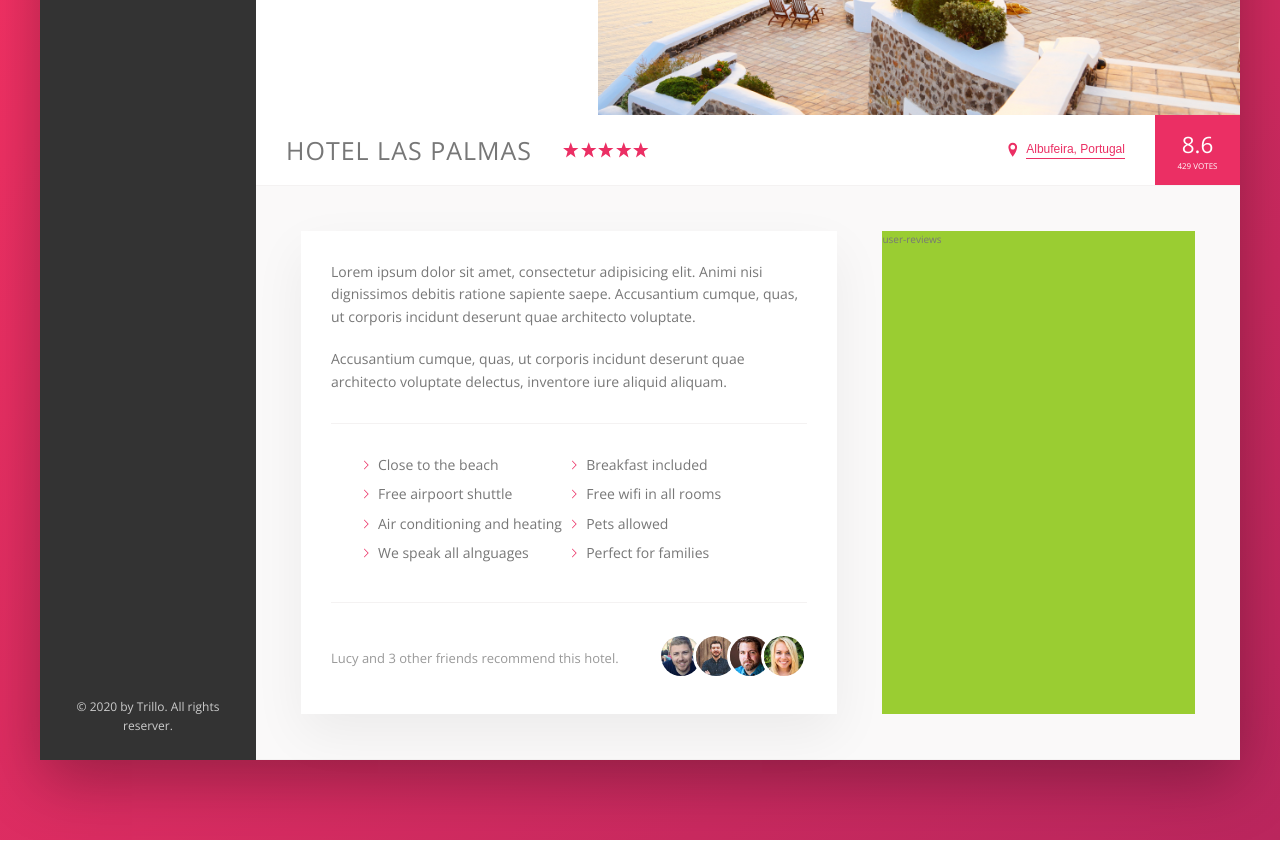
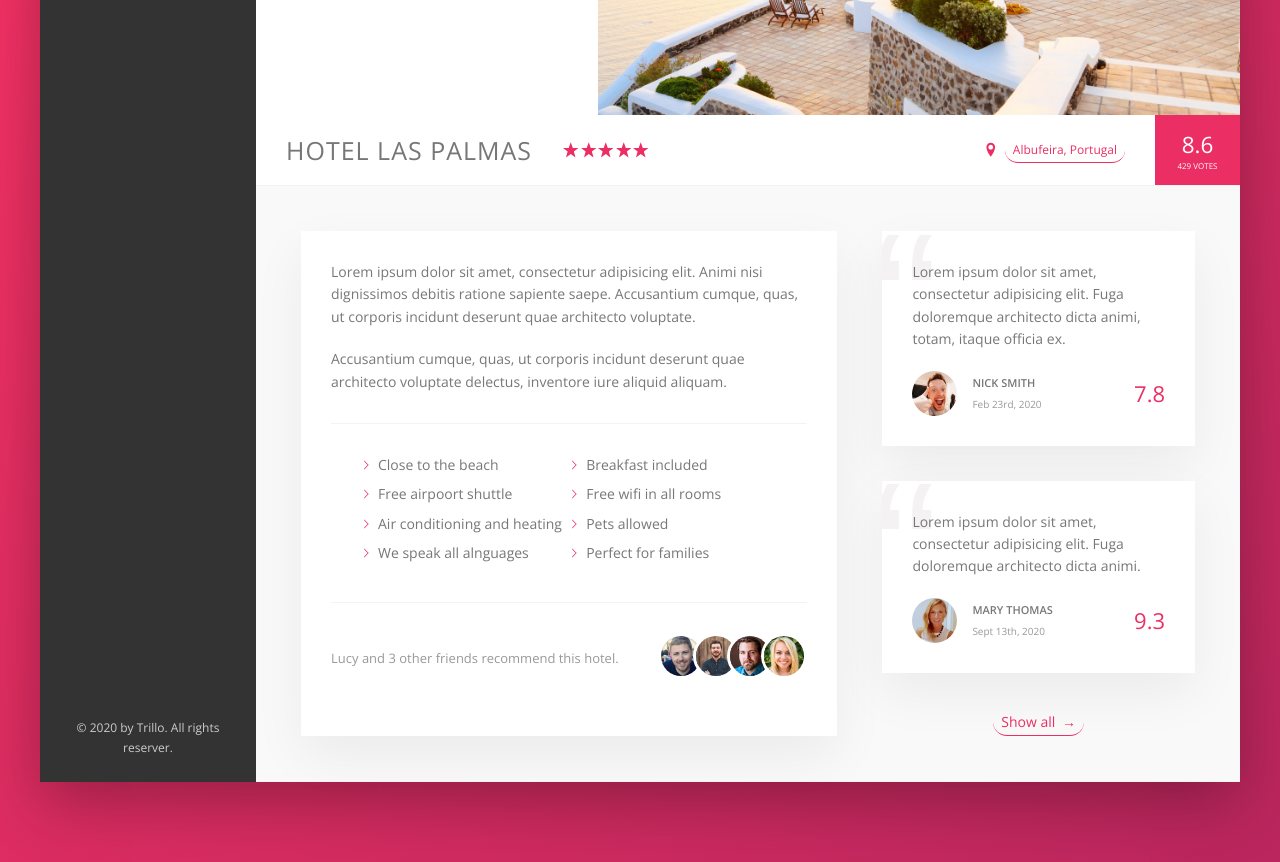
Before and after one commit to Irozaih/trillo, a website: page index.html in a window 1280 px wide. Shown: the part 420-1282 px from the top of the page. Before the commit the page ends 1260 px from the top, so only its background shows below. Drawn offline with nearby package versions, Linux system fonts and the light colour scheme.

Commit message:
Trillo: Add user reviews section.

```diff
--- a/index.html
+++ b/index.html
@@ -164,7 +164,35 @@
                         </div>
 
                         <div class="user-reviews">
-                            user-reviews
+                            <figure class="review">
+                                <blockquote class="review__text">
+                                    Lorem ipsum dolor sit amet, consectetur adipisicing elit. Fuga doloremque architecto dicta animi, totam, itaque officia ex.
+                                </blockquote>
+                                <figcaption class="review__user">
+                                    <img src="img/user-1.jpg" alt="User 1" class="review__photo">
+                                    <div class="review__user-box">
+                                        <p class="review__user-name">Nick Smith</p>
+                                        <p class="review__user-date">Feb 23rd, 2020</p>
+                                    </div>
+                                    <div class="review__rating">7.8</div>
+                                </figcaption>
+                            </figure>
+
+                            <figure class="review">
+                                <blockquote class="review__text">
+                                    Lorem ipsum dolor sit amet, consectetur adipisicing elit. Fuga doloremque architecto dicta animi.
+                                </blockquote>
+                                <figcaption class="review__user">
+                                    <img src="img/user-2.jpg" alt="User 2" class="review__photo">
+                                    <div class="review__user-box">
+                                        <p class="review__user-name">Mary Thomas</p>
+                                        <p class="review__user-date">Sept 13th, 2020</p>
+                                    </div>
+                                    <div class="review__rating">9.3</div>
+                                </figcaption>
+                            </figure>
+
+                            <button class="btn-inline">Show all <span>&rarr;</span></button>
                         </div>
                     </div>
                 </main>
--- a/sass/_component.scss
+++ b/sass/_component.scss
@@ -280,15 +280,26 @@
   display: inline-block;
   color: var(--color-primary);
   background-color: transparent;
+  font-family: inherit;
   font-size: inherit;
   border: none;
   border-bottom: 1px solid currentColor;
-  padding-bottom: 2px;
+  border-radius: 100px;
+  padding: .4rem .8rem;
   cursor: pointer;
-  transform: all .2s;
+  transition: all .2s;
+
+  & > span {
+    margin-left: 3px;
+    transition: margin-left .2s;
+  }
 
   &:hover {
     color: var(--color-grey-dark-1);
+
+    & > span {
+      margin-left: 8px;
+    }
   }
 
   &:focus {
@@ -389,3 +400,66 @@
     }
   }
 }
+
+//////////////////////////////////////////////////
+// REVIEWS
+.review {
+  position: relative;
+  background-color: #fff;
+  box-shadow: var(--shadow-light);
+  padding: 3rem;
+  margin-bottom: 3.5rem;
+  overflow: hidden;
+
+  &::before {
+    content: '\201C';
+    position: absolute;
+    top: -2.75rem;
+    left: -1rem;
+    font-family: sans-serif;
+    font-size: 20rem;
+    line-height: 1;
+    color: var(--color-grey-light-2);
+    z-index: 1;
+  }
+
+  &__text {
+    position: relative;
+    margin-bottom: 2rem;
+    z-index: 10;
+  }
+
+  &__user {
+    display: flex;
+    align-items: center;
+  }
+
+  &__photo {
+    width: 4.5rem;
+    height: 4.5rem;
+    border-radius: 50%;
+    margin-right: 1.5rem;
+  }
+
+  &__user-box {
+    margin-right: auto;
+  }
+
+  &__user-name {
+    font-size: 1.1rem;
+    font-weight: 600;
+    text-transform: uppercase;
+    margin-bottom: .4rem;
+  }
+
+  &__user-date {
+    font-size: 1rem;
+    color: var(--color-grey-dark-3);
+  }
+
+  &__rating {
+    color: var(--color-primary);
+    font-size: 2.2rem;
+    font-weight: 300;
+  }
+}
--- a/sass/_layout.scss
+++ b/sass/_layout.scss
@@ -3,8 +3,6 @@
   margin: 8rem auto;
   background-color: var(--color-grey-light-1);
   box-shadow: var(--shadow-dark);
-
-  min-height: 50rem;
 }
 
 .header {
@@ -43,6 +41,7 @@
   padding: 4.5rem;
   background-color: var(--color-grey-light-1);
   border-bottom: var(--line);
+  font-size: 1.4rem;
 }
 
 .description {
@@ -55,7 +54,9 @@
 }
 
 .user-reviews {
-  background-color: yellowgreen;
+  display: flex;
+  flex-direction: column;
+  align-items: center;
 
   flex: 1;
 }
```
Also changed, not shown: img/text.txt (deleted, +0 -17 lines), css/style.css, img/SVG/aircraft-take-off.svg (deleted), img/SVG/bookmark.svg (deleted), img/SVG/chat.svg (deleted), img/SVG/chevron-thin-right.svg (deleted), img/SVG/home.svg (deleted), img/SVG/key.svg (deleted), img/SVG/location-pin.svg (deleted), img/SVG/magnifying-glass.svg (deleted), img/SVG/map.svg (deleted), img/SVG/star.svg (deleted).
